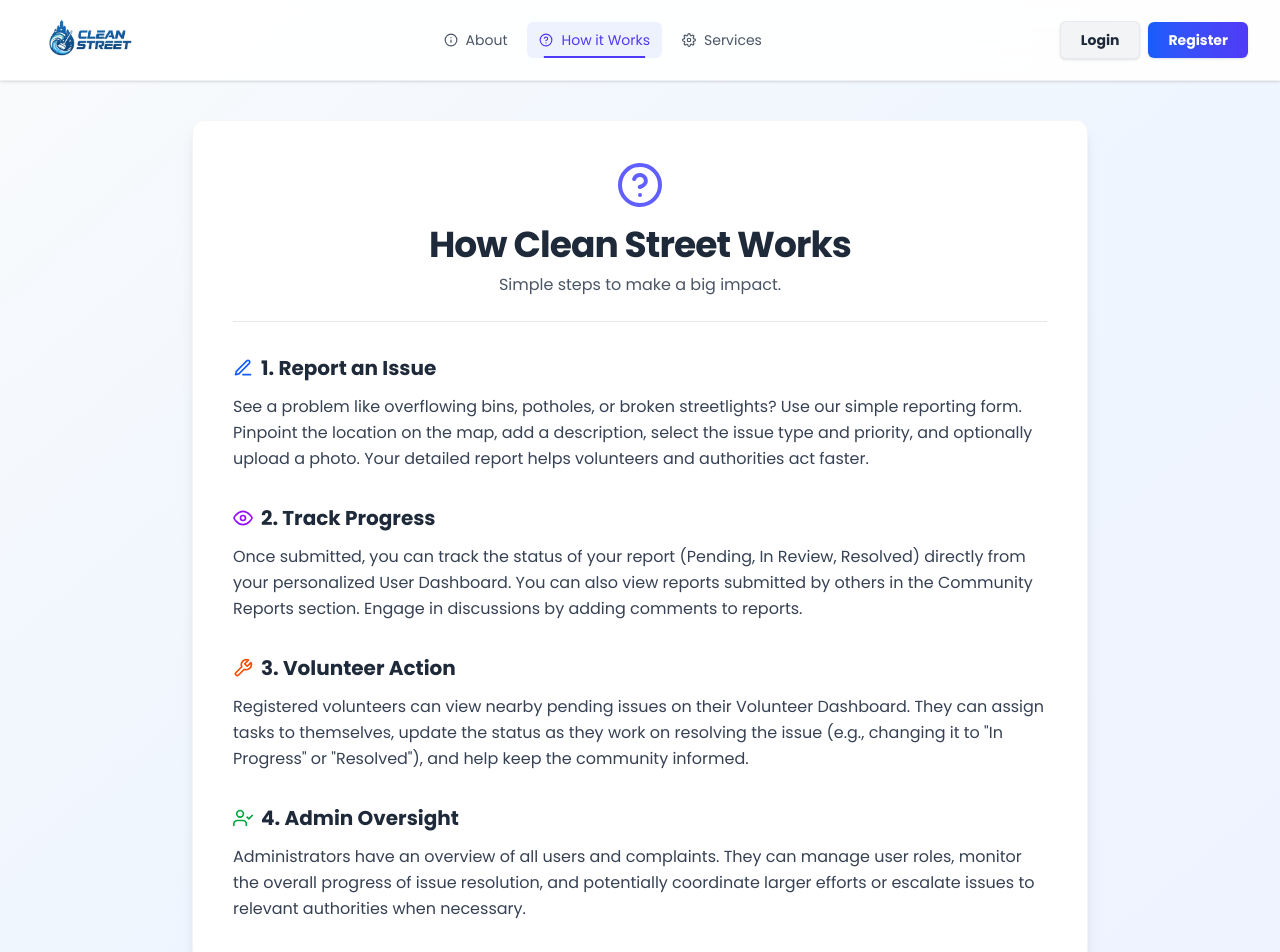
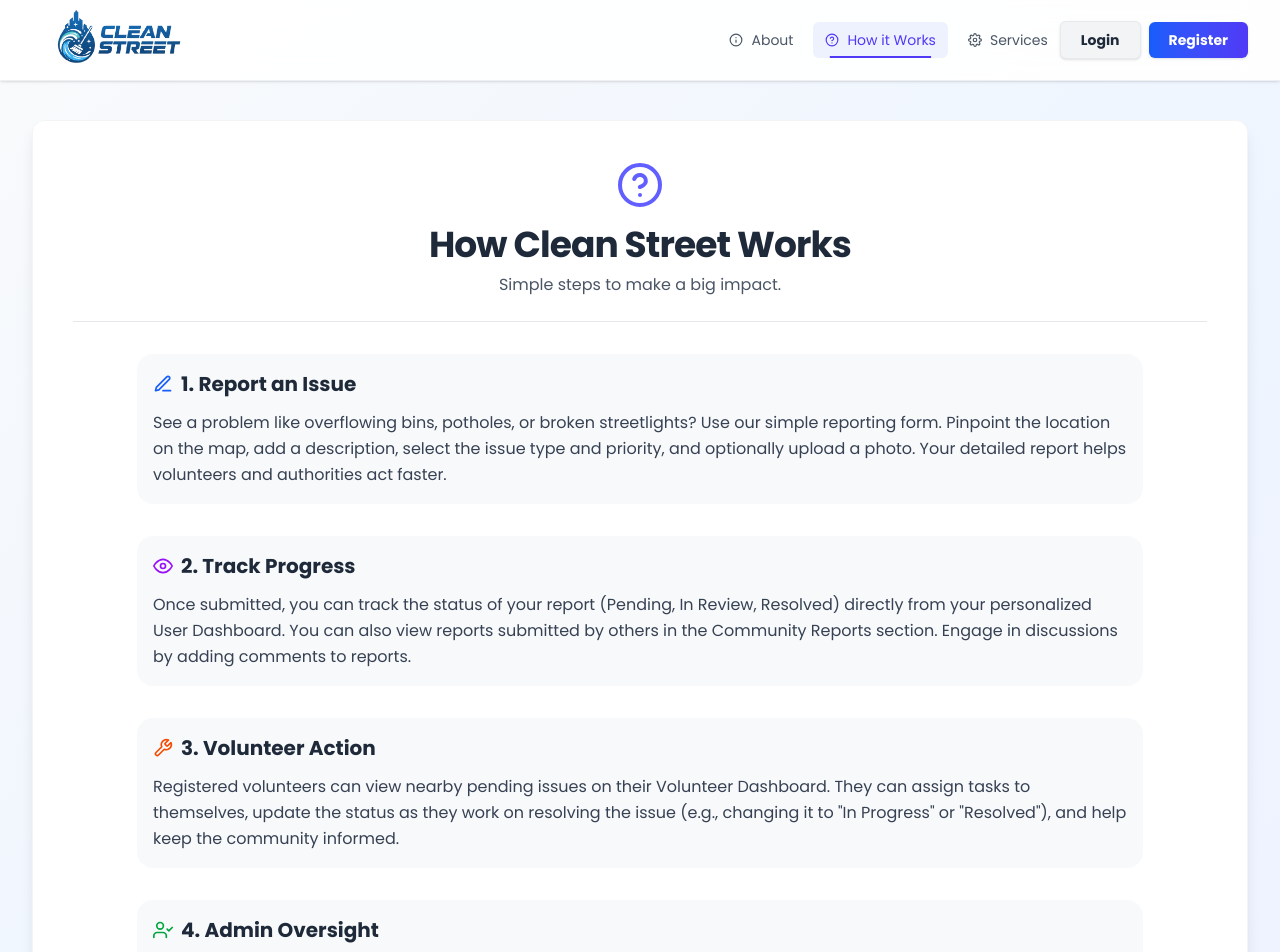
Before and after one commit to Vimalvidyadhaaranjai/Clean-street-infosys-project, a React (Vite) app in the folder frontend/: page /how-it-works in a window 1280 px wide. Shown: the top 952 px of the page. Built offline with nearby package versions, Linux system fonts and the light colour scheme.

Commit message:
ui changes in new pages

```diff
--- a/frontend/src/Components/Navbar.jsx
+++ b/frontend/src/Components/Navbar.jsx
@@ -56,9 +56,10 @@ const Navbar = () => {
                 <div className="container mx-auto px-4 sm:px-6 lg:px-8">
                     <div className="flex items-center justify-between h-20">
                         <Link to="/" onClick={closeMobileMenu} className="flex-shrink-0 transition-transform duration-300 ease-out hover:scale-105 group">
-                            <img className="h-16 w-auto transition-filter duration-300 group-hover:brightness-110" src="/images/logo.png" alt="Clean Street Logo" />
+                            <img className="h-24 w-auto transition-filter duration-300 group-hover:brightness-110" src="/images/logo.png" alt="Clean Street Logo" />
                         </Link>
 
+                    <div className='flex justify-end'>
                         {/* === CONDITIONAL NAVIGATION LINKS === */}
                         <div className="hidden lg:flex items-center space-x-2">
                             {user ? (
@@ -135,6 +136,7 @@ const Navbar = () => {
                                {isMenuOpen ? <FiX size={24}/> : <FiMenu size={24} />}
                             </button>
                         </div>
+                    </div>
                     </div>
                 </div>
             </nav>
--- a/frontend/src/pages/AboutPage.jsx
+++ b/frontend/src/pages/AboutPage.jsx
@@ -8,7 +8,7 @@ const AboutPage = () => {
         <div className="min-h-screen bg-gradient-to-br from-gray-50 via-blue-50 to-indigo-50 flex flex-col">
             <Navbar />
             <main className="container mx-auto px-4 sm:px-6 lg:px-8 pt-10 pb-16 flex-grow animate-fade-in-up">
-                <div className="bg-white rounded-xl shadow-lg border border-gray-100 p-6 sm:p-10 max-w-4xl mx-auto">
+                <div className="bg-white rounded-xl shadow-lg border border-gray-100 p-6 sm:p-10 max-w-8xl mx-auto">
                     <header className="text-center mb-8 border-b border-gray-200 pb-6">
                         <FiInfo className="mx-auto text-5xl text-indigo-500 mb-4" />
                         <h1 className="text-3xl sm:text-4xl font-bold text-gray-800 tracking-tight">
@@ -31,9 +31,7 @@ const AboutPage = () => {
                         <p>
                             We are a community-focused initiative leveraging technology to address common urban challenges like garbage disposal, road damage, and infrastructure maintenance. Our platform connects people who care about their local environment with the resources and channels needed to make a tangible difference.
                         </p>
-                        <p>
-                            (Add more details about the project's origin, team, or goals here...)
-                        </p>
+
 
                     </section>
                 </div>
--- a/frontend/src/pages/HowItWorksPage.jsx
+++ b/frontend/src/pages/HowItWorksPage.jsx
@@ -8,7 +8,7 @@ const HowItWorksPage = () => {
         <div className="min-h-screen bg-gradient-to-br from-gray-50 via-blue-50 to-indigo-50 flex flex-col">
             <Navbar />
             <main className="container mx-auto px-4 sm:px-6 lg:px-8 pt-10 pb-16 flex-grow animate-fade-in-up">
-                <div className="bg-white rounded-xl shadow-lg border border-gray-100 p-6 sm:p-10 max-w-4xl mx-auto">
+                <div className="bg-white rounded-xl shadow-lg border border-gray-100 p-6 sm:p-10 max-w-8xl mx-auto">
                     <header className="text-center mb-8 border-b border-gray-200 pb-6">
                         <FiHelpCircle className="mx-auto text-5xl text-indigo-500 mb-4" />
                         <h1 className="text-3xl sm:text-4xl font-bold text-gray-800 tracking-tight">
@@ -17,8 +17,8 @@ const HowItWorksPage = () => {
                         <p className="text-gray-600 mt-2 text-base">Simple steps to make a big impact.</p>
                     </header>
 
-                    <section className="space-y-8 text-gray-700 leading-relaxed">
-                        <div>
+                    <section className="space-y-8 px-16 text-gray-700 leading-relaxed">
+                        <div className='bg-gray-300/15 rounded-2xl p-4'>
                             <h2 className="text-xl font-semibold text-gray-800 mb-3 flex items-center gap-2">
                                 <FiEdit3 className="text-blue-600" /> 1. Report an Issue
                             </h2>
@@ -26,7 +26,7 @@ const HowItWorksPage = () => {
                                 See a problem like overflowing bins, potholes, or broken streetlights? Use our simple reporting form. Pinpoint the location on the map, add a description, select the issue type and priority, and optionally upload a photo. Your detailed report helps volunteers and authorities act faster.
                             </p>
                         </div>
-                        <div>
+                        <div className='bg-gray-300/15 rounded-2xl p-4' >
                             <h2 className="text-xl font-semibold text-gray-800 mb-3 flex items-center gap-2">
                                 <FiEye className="text-purple-600" /> 2. Track Progress
                             </h2>
@@ -34,7 +34,7 @@ const HowItWorksPage = () => {
                                 Once submitted, you can track the status of your report (Pending, In Review, Resolved) directly from your personalized User Dashboard. You can also view reports submitted by others in the Community Reports section. Engage in discussions by adding comments to reports.
                             </p>
                         </div>
-                         <div>
+                         <div className='bg-gray-300/15 rounded-2xl p-4'>
                             <h2 className="text-xl font-semibold text-gray-800 mb-3 flex items-center gap-2">
                                 <FiTool className="text-orange-600" /> 3. Volunteer Action
                             </h2>
@@ -42,7 +42,7 @@ const HowItWorksPage = () => {
                                 Registered volunteers can view nearby pending issues on their Volunteer Dashboard. They can assign tasks to themselves, update the status as they work on resolving the issue (e.g., changing it to "In Progress" or "Resolved"), and help keep the community informed.
                             </p>
                         </div>
-                         <div>
+                         <div className='bg-gray-300/15 rounded-2xl p-4'>
                             <h2 className="text-xl font-semibold text-gray-800 mb-3 flex items-center gap-2">
                                 <FiUserCheck className="text-green-600" /> 4. Admin Oversight
                             </h2>
--- a/frontend/src/pages/ServicesPage.jsx
+++ b/frontend/src/pages/ServicesPage.jsx
@@ -9,7 +9,7 @@ const ServicesPage = () => {
         <div className="min-h-screen bg-gradient-to-br from-gray-50 via-blue-50 to-indigo-50 flex flex-col">
             <Navbar />
             <main className="container mx-auto px-4 sm:px-6 lg:px-8 pt-10 pb-16 flex-grow animate-fade-in-up">
-                <div className="bg-white rounded-xl shadow-lg border border-gray-100 p-6 sm:p-10 max-w-4xl mx-auto">
+                <div className="bg-white rounded-xl shadow-lg border border-gray-100 p-6 sm:p-10 max-w-8xl mx-auto">
                     <header className="text-center mb-8 border-b border-gray-200 pb-6">
                          <FiGrid className="mx-auto text-5xl text-indigo-500 mb-4" />
                         <h1 className="text-3xl sm:text-4xl font-bold text-gray-800 tracking-tight">
@@ -18,7 +18,7 @@ const ServicesPage = () => {
                         <p className="text-gray-600 mt-2 text-base">Features designed for community action.</p>
                     </header>
 
-                    <section className="space-y-6 text-gray-700 leading-relaxed">
+                    <section className="space-y-4 px-16 text-gray-700 leading-relaxed">
                         <ServiceItem icon={<FiMapPin className="text-blue-600"/>} title="Issue Reporting with Geolocation">
                             Easily report environmental concerns using an interactive map to pinpoint the exact location. Add details, priority, type, and photos for comprehensive reporting.
                         </ServiceItem>
```
